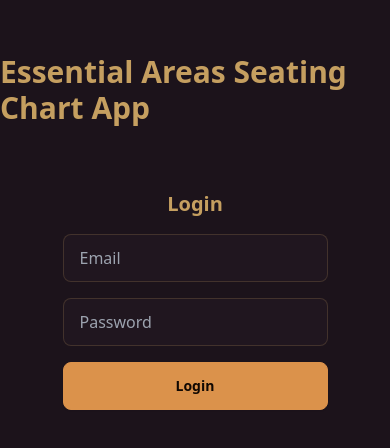
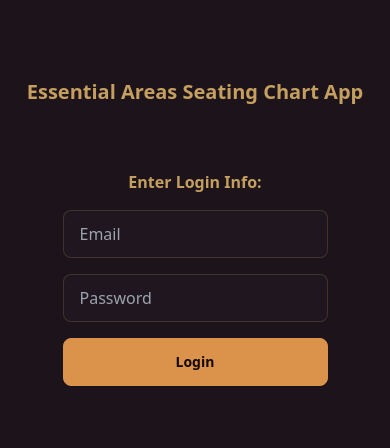
Before and after one commit to Johnny-Pena/seating-chart-engine, a React (Vite) app: page /seating-chart-engine/ in a window 390 px wide. Shown: the part 190-638 px from the top of the page. Built offline with nearby package versions, Linux system fonts and the light colour scheme.

Commit message:
Update deployment setup and configurations

```diff
--- a/src/components/buttons/logoutButton.jsx
+++ b/src/components/buttons/logoutButton.jsx
@@ -12,7 +12,7 @@ const LogoutButton = () => {
   };
 
   return (
-    <button className="btn btn-secondary text-xl" onClick={handleLogout}>
+    <button className="btn btn-secondary text-sm btn-sm sm:text-xl btn-md" onClick={handleLogout}>
       Logout
     </button>
   );
--- a/src/components/buttons/pickRandonStudentButton.jsx
+++ b/src/components/buttons/pickRandonStudentButton.jsx
@@ -94,7 +94,7 @@ const PickRandomStudentButton = ({ students, selectedClass }) => {
   return (
     <button
       id="random-student-generator"
-      className="btn btn-primary mt-4"
+      className="btn btn-primary mt-4 btn-sm md:btn-md"
       onClick={pickRandomStudent}
     >
       Pick Random Student
--- a/src/components/buttons/saveClassData.jsx
+++ b/src/components/buttons/saveClassData.jsx
@@ -79,7 +79,7 @@ const SaveClassData = ({ students, selectedClass, classDetails }) => {
           <span>{alertMessage}</span>
         </div>
       )}
-      <button className="btn btn-primary mt-4 flex items-center" onClick={handleSave}>
+      <button className="btn btn-primary btn-sm mt-4 flex items-center md:btn-md" onClick={handleSave}>
         <svg xmlns="http://www.w3.org/2000/svg" fill="none" viewBox="0 0 24 24" strokeWidth={1.5} stroke="currentColor" className="h-6 w-6 mr-2">
           <path strokeLinecap="round" strokeLinejoin="round" d="m20.25 7.5-.625 10.632a2.25 2.25 0 0 1-2.247 2.118H6.622a2.25 2.25 0 0 1-2.247-2.118L3.75 7.5m8.25 3v6.75m0 0-3-3m3 3 3-3M3.375 7.5h17.25c.621 0 1.125-.504 1.125-1.125v-1.5c0-.621-.504-1.125-1.125-1.125H3.375c-.621 0-1.125.504-1.125 1.125v1.5c0 .621.504 1.125 1.125 1.125Z" />
         </svg>
--- a/src/components/login.jsx
+++ b/src/components/login.jsx
@@ -35,8 +35,8 @@ function Login() {
   return (
     <div className="hero bg-base-200 min-h-screen flex items-center justify-center">
       <div className="flex flex-col items-center">
-        <h1 className="text-3xl font-bold mb-16">Essential Areas Seating Chart App</h1>
-        <h2 className="text-xl font-bold mb-4">Login</h2>
+        <h1 className="text-xl font-bold mb-16 sm:text-3xl">Essential Areas Seating Chart App</h1>
+        <h2 className="text-l font-bold mb-4 sm:text-xl">Enter Login Info:</h2>
         <form onSubmit={handleSubmit} className="flex flex-col gap-4">
           <label className="input input-bordered flex items-center gap-2">
             <input
--- a/src/components/seatingChartCard.jsx
+++ b/src/components/seatingChartCard.jsx
@@ -116,7 +116,7 @@ export default function SeatingChartCard() {
         {students.map((student, index) => (
           <div
             key={index}
-            className={`badge badge-md ${getColor(index)} w-16 h-12 sm:w-24 sm:h-14 lg:w-48 lg:h-14 flex items-center justify-center`}
+            className={`badge badge-md ${getColor(index)} w-12 h-10 sm:w-24 sm:h-14 lg:w-48 lg:h-14 flex items-center justify-center`}
             draggable
             onDragStart={(event) => handleDragStart(event, student)}
             onDragOver={handleDragOver}
```
